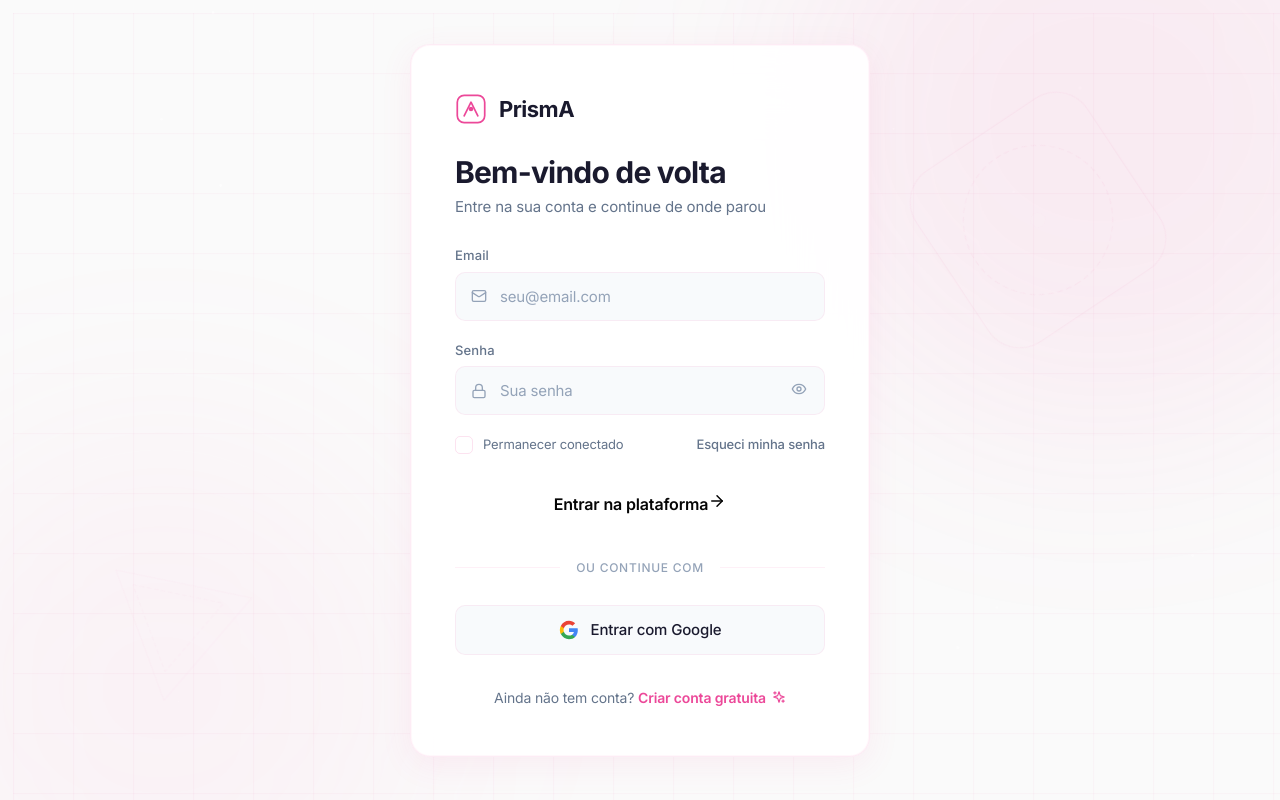
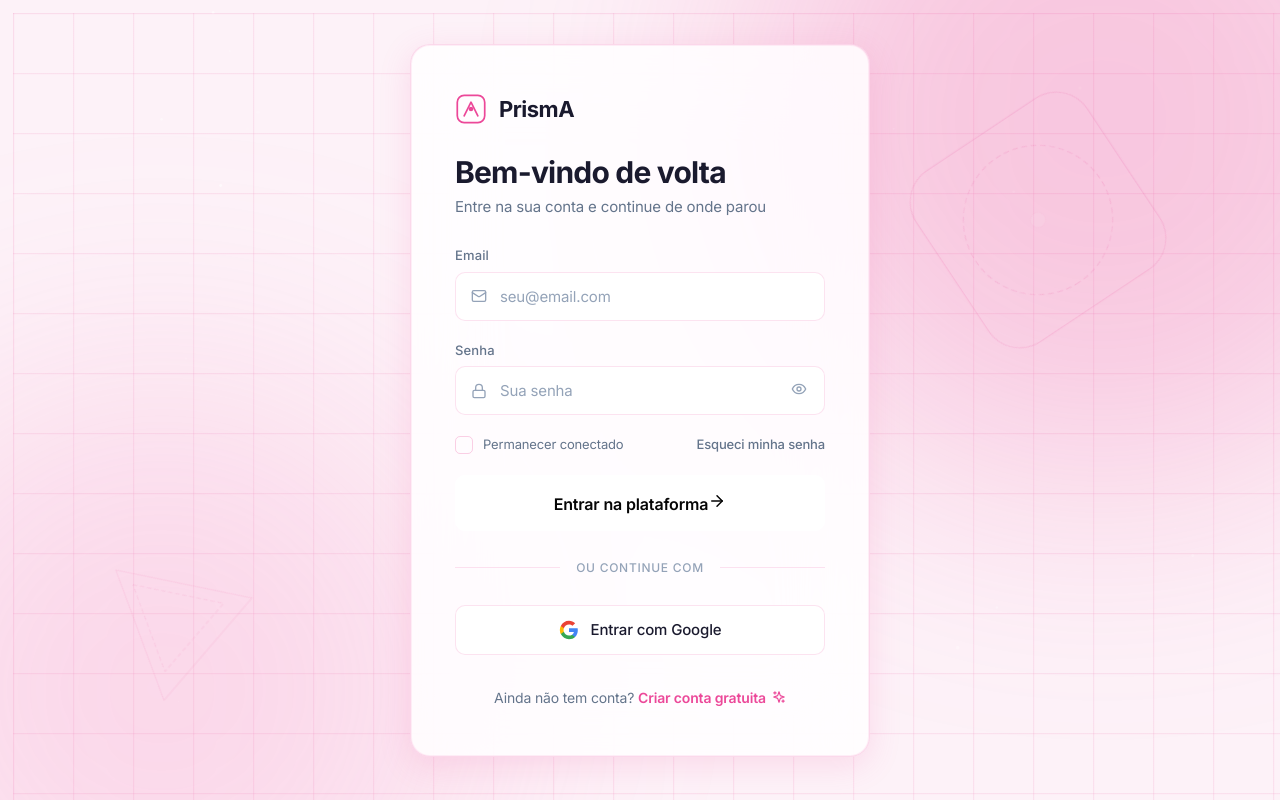
Before and after one commit to Isaiasdasilvaferreira/prisma-frontend, a React (Vite) app: page /login in a window 1280 px wide. Built offline with nearby package versions, Linux system fonts and the light colour scheme; no server answers.

Commit message:
Update Login.css

```diff
--- a/src/pages/Login/Login.css
+++ b/src/pages/Login/Login.css
@@ -4,7 +4,7 @@
   align-items: center;
   justify-content: center;
   padding: 32px;
-  background: #fafafa;
+  background: #fdf2f8;
   position: relative;
   overflow: hidden;
 }
@@ -27,8 +27,8 @@
   position: absolute;
   inset: 0;
   background-image:
-    linear-gradient(rgba(236, 72, 153, 0.04) 1px, transparent 1px),
-    linear-gradient(90deg, rgba(236, 72, 153, 0.04) 1px, transparent 1px);
+    linear-gradient(rgba(236, 72, 153, 0.12) 1px, transparent 1px),
+    linear-gradient(90deg, rgba(236, 72, 153, 0.12) 1px, transparent 1px);
   background-size: 60px 60px;
   animation: gridMove 25s linear infinite;
 }
@@ -41,24 +41,24 @@
 .login-orb {
   position: absolute;
   border-radius: 50%;
-  filter: blur(100px);
+  filter: blur(120px);
 }
 
 .login-orb-1 {
-  width: 600px;
-  height: 600px;
-  background: rgba(236, 72, 153, 0.08);
-  top: -200px;
-  right: -150px;
+  width: 700px;
+  height: 700px;
+  background: rgba(236, 72, 153, 0.25);
+  top: -250px;
+  right: -200px;
   animation: floatOrb1 20s ease-in-out infinite;
 }
 
 .login-orb-2 {
-  width: 500px;
-  height: 500px;
-  background: rgba(244, 114, 182, 0.06);
-  bottom: -150px;
-  left: -100px;
+  width: 600px;
+  height: 600px;
+  background: rgba(244, 114, 182, 0.2);
+  bottom: -200px;
+  left: -150px;
   animation: floatOrb2 25s ease-in-out infinite;
 }
 
@@ -72,12 +72,12 @@
   width: 280px;
   height: 280px;
   animation: spinSlow 35s linear infinite;
-  opacity: 0.4;
+  opacity: 0.6;
 }
 
 .login-geo-1 rect,
 .login-geo-1 circle {
-  stroke: rgba(236, 72, 153, 0.15);
+  stroke: rgba(236, 72, 153, 0.3);
 }
 
 .login-geo-2 {
@@ -86,11 +86,11 @@
   width: 180px;
   height: 180px;
   animation: spinSlow 40s linear infinite reverse;
-  opacity: 0.3;
+  opacity: 0.5;
 }
 
 .login-geo-2 polygon {
-  stroke: rgba(236, 72, 153, 0.12);
+  stroke: rgba(236, 72, 153, 0.25);
 }
 
 .login-container {
@@ -101,18 +101,18 @@
 }
 
 .login-card {
-  background: rgba(255, 255, 255, 0.92);
+  background: rgba(255, 255, 255, 0.85);
   backdrop-filter: blur(40px) saturate(180%);
   -webkit-backdrop-filter: blur(40px) saturate(180%);
-  border: 1px solid rgba(236, 72, 153, 0.1);
+  border: 1px solid rgba(236, 72, 153, 0.2);
   border-radius: 20px;
   padding: 48px 44px;
   display: flex;
   flex-direction: column;
   gap: 28px;
   box-shadow:
-    0 8px 32px rgba(236, 72, 153, 0.08),
-    0 0 0 1px rgba(236, 72, 153, 0.04) inset;
+    0 8px 32px rgba(236, 72, 153, 0.15),
+    0 0 0 1px rgba(236, 72, 153, 0.08) inset;
 }
 
 .login-logo {
@@ -207,8 +207,8 @@
 .login-input {
   width: 100%;
   padding: 14px 48px 14px 44px;
-  background: #f8fafc;
-  border: 1px solid rgba(236, 72, 153, 0.08);
+  background: rgba(255, 255, 255, 0.9);
+  border: 1px solid rgba(236, 72, 153, 0.15);
   border-radius: 10px;
   color: #1a1a2e;
   font-size: 15px;
@@ -218,9 +218,9 @@
 
 .login-input:focus {
   outline: none;
-  border-color: rgba(236, 72, 153, 0.25);
+  border-color: rgba(236, 72, 153, 0.4);
   background: #ffffff;
-  box-shadow: 0 0 0 3px rgba(236, 72, 153, 0.05);
+  box-shadow: 0 0 0 3px rgba(236, 72, 153, 0.1);
 }
 
 .login-input::placeholder {
@@ -238,8 +238,8 @@
 }
 
 .login-input-toggle:hover {
-  color: #1a1a2e;
-  background: rgba(236, 72, 153, 0.06);
+  color: #ec4899;
+  background: rgba(236, 72, 153, 0.08);
 }
 
 .login-options {
@@ -265,7 +265,7 @@
 .login-checkbox {
   width: 18px;
   height: 18px;
-  border: 1.5px solid rgba(236, 72, 153, 0.15);
+  border: 1.5px solid rgba(236, 72, 153, 0.25);
   border-radius: 5px;
   display: flex;
   align-items: center;
@@ -338,7 +338,7 @@
   content: '';
   flex: 1;
   height: 1px;
-  background: rgba(236, 72, 153, 0.08);
+  background: rgba(236, 72, 153, 0.15);
 }
 
 .login-divider span {
@@ -357,8 +357,8 @@
   gap: 12px;
   width: 100%;
   padding: 14px;
-  background: #f8fafc;
-  border: 1px solid rgba(236, 72, 153, 0.08);
+  background: rgba(255, 255, 255, 0.9);
+  border: 1px solid rgba(236, 72, 153, 0.15);
   border-radius: 10px;
   color: #1a1a2e;
   font-size: 15px;
@@ -370,8 +370,8 @@
 
 .login-google-btn:hover {
   background: #ffffff;
-  border-color: rgba(236, 72, 153, 0.15);
-  box-shadow: 0 2px 8px rgba(236, 72, 153, 0.06);
+  border-color: rgba(236, 72, 153, 0.3);
+  box-shadow: 0 2px 8px rgba(236, 72, 153, 0.1);
 }
 
 .login-register {
```
